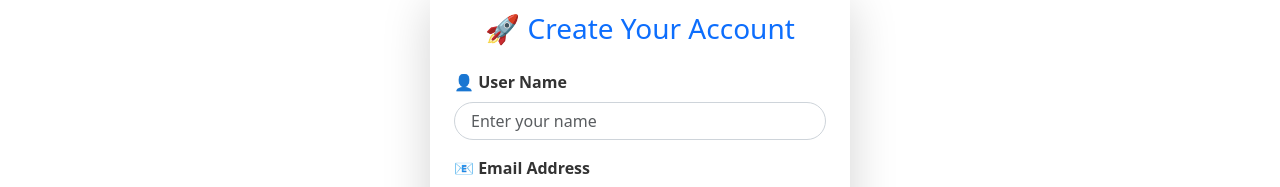
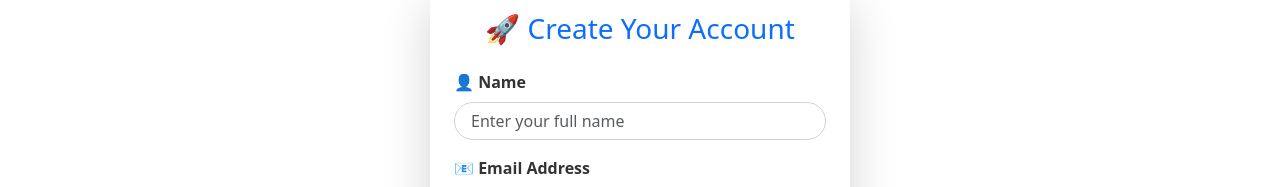
Before and after one commit to AkshitShekhawat/Project-EMS, a React (Vite) app in the folder full-stack/ems-frontend/: page /signup in a window 1280 px wide. Shown: the part 251-438 px from the top of the page. Built offline with nearby package versions, Linux system fonts and the light colour scheme.

Commit message:
Update SignupComponent.jsx

```diff
--- a/full-stack/ems-frontend/src/Components/SignupComponent.jsx
+++ b/full-stack/ems-frontend/src/Components/SignupComponent.jsx
@@ -34,13 +34,13 @@ const SignupComponent = () => {
 
       <form onSubmit={handleSubmit}>
         <div className="form-group mb-3">
-          <label className="form-label fw-semibold">👤 User Name</label>
+          <label className="form-label fw-semibold">👤 Name</label>
           <input
             type="text"
             className="form-control rounded-pill px-3"
             name="name"
             onChange={handleChange}
-            placeholder="Enter your name"
+            placeholder="Enter your full name"
             required
           />
         </div>
```
